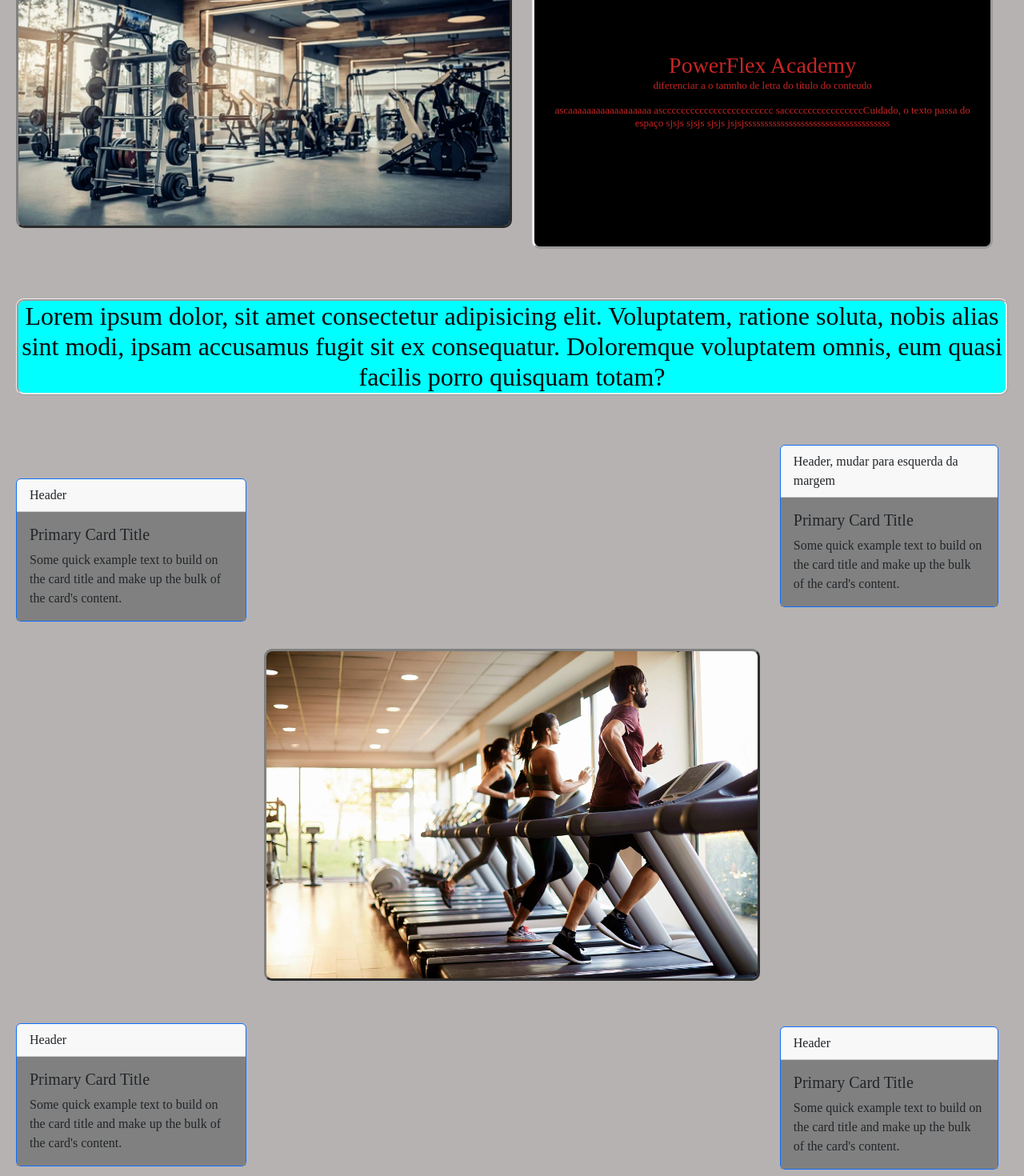
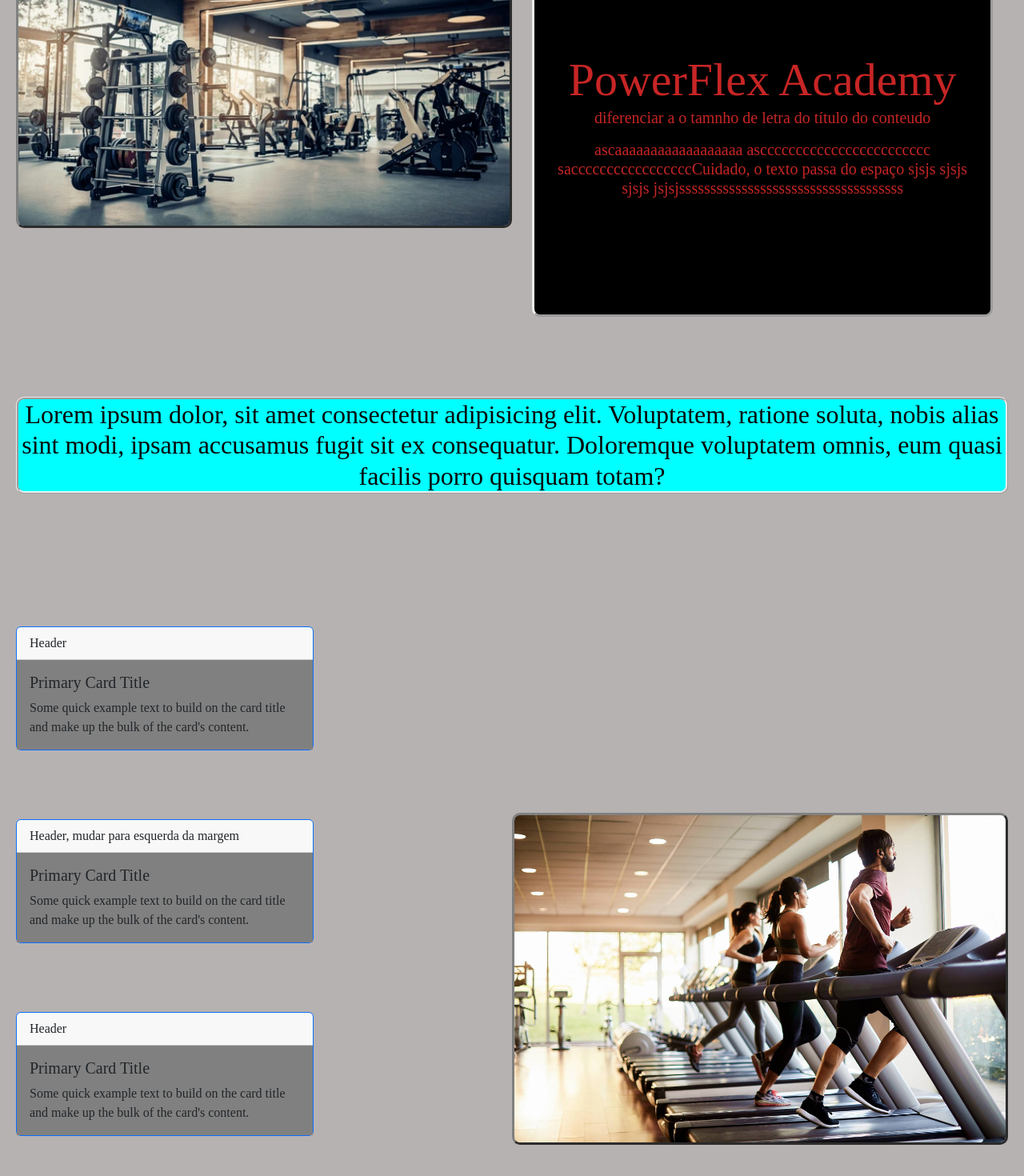
Before and after one commit to Heriwill/tcc_cods4, a React (Vite) app: page / in a window 1280 px wide. Shown: the part 220-1690 px from the top of the page at 80% size. Built offline with nearby package versions, Linux system fonts and the light colour scheme.

Commit message:
Imagem e cardes alterados

```diff
--- a/src/pages/Home/home.css
+++ b/src/pages/Home/home.css
@@ -14,16 +14,17 @@
     margin-left: 52%;
     margin-right: 1.5%;
     margin-top: -33.5%;
+    margin-bottom: 100px;
+
     text-decoration: none;
     color: #c72525;
     border-radius: 10px;
     border-style: outset;
     --border-spacing: 50px;
-    font-size: 28px;
+    font-size: 58px;
     font-display: block;
     text-align: center;
     --box-sizing: border-box;
-
 
 
 }
@@ -43,7 +44,7 @@
 }
 
 .texto1{
-    font-size: small;
+    font-size: 20px;
 }
 /*
 
@@ -53,10 +54,12 @@
 
 }
 */
+/*
 .cardedireita1{
     margin-left: 77%;
     margin-top: -670px;
     width: 22%;
+     }}
 
 }
 
@@ -72,11 +75,19 @@
     margin-top: -207px;
 
 }
+*/
+
+.cardes{
+    width: 30%;
+    margin-top: 5%;
+
+}
 
 #imgmeio{
     width: 50%;
-    margin-top: 10px;
-    margin-left: 25%;
+    margin-top: -750px;
+    margin-left: 50%;
+    margin-bottom: 200px;
     border-radius: 10px;
     border-style: outset;
     border-color: gray;
@@ -114,4 +125,6 @@ footer{
     box-sizing: border-box;
     color: #c72525;
     background-color: beige;
+    border-style: groove;
+    border-color: black;
 }
--- a/src/pages/Home/index.jsx
+++ b/src/pages/Home/index.jsx
@@ -27,7 +27,7 @@ function Home(){
         <p></p><br />
 
 
-        <Card border="primary" style={{ width: '18rem' }} >
+        <Card border="primary" className='cardes' >
         <Card.Header>Header</Card.Header>
         <Card.Body className='cardecorpo'>
           <Card.Title>Primary Card Title</Card.Title>
@@ -40,9 +40,8 @@ function Home(){
 
       <br />
 
-      <img src="../images/imgcarde2.jpeg" id='imgmeio'/>
 
-      <Card border="primary" className='cardedireita1' >
+      <Card border="primary" className='cardes' >
         <Card.Header>Header, mudar para esquerda da margem</Card.Header>
         <Card.Body className='cardecorpo'>
           <Card.Title>Primary Card Title</Card.Title>
@@ -55,7 +54,7 @@ function Home(){
 
     <br />
 
-    <Card border="primary" className='cardedireita2' >
+    <Card border="primary" className='cardes' >
         <Card.Header>Header</Card.Header>
         <Card.Body className='cardecorpo'>
           <Card.Title>Primary Card Title</Card.Title>
@@ -68,7 +67,7 @@ function Home(){
 
     <br />
 
-    <Card border="primary" style={{ width: '18rem' }} id='cardeesquerda2'>
+    <Card border="primary" className='cardes'>
         <Card.Header>Header</Card.Header>
         <Card.Body className='cardecorpo'>
           <Card.Title>Primary Card Title</Card.Title>
@@ -81,6 +80,10 @@ function Home(){
 
 <   br />
 
+<img src="../images/imgcarde2.jpeg" id='imgmeio'/>
+
+
+      <br />
         <div>
         <CardGroup>
       <Card>
```
